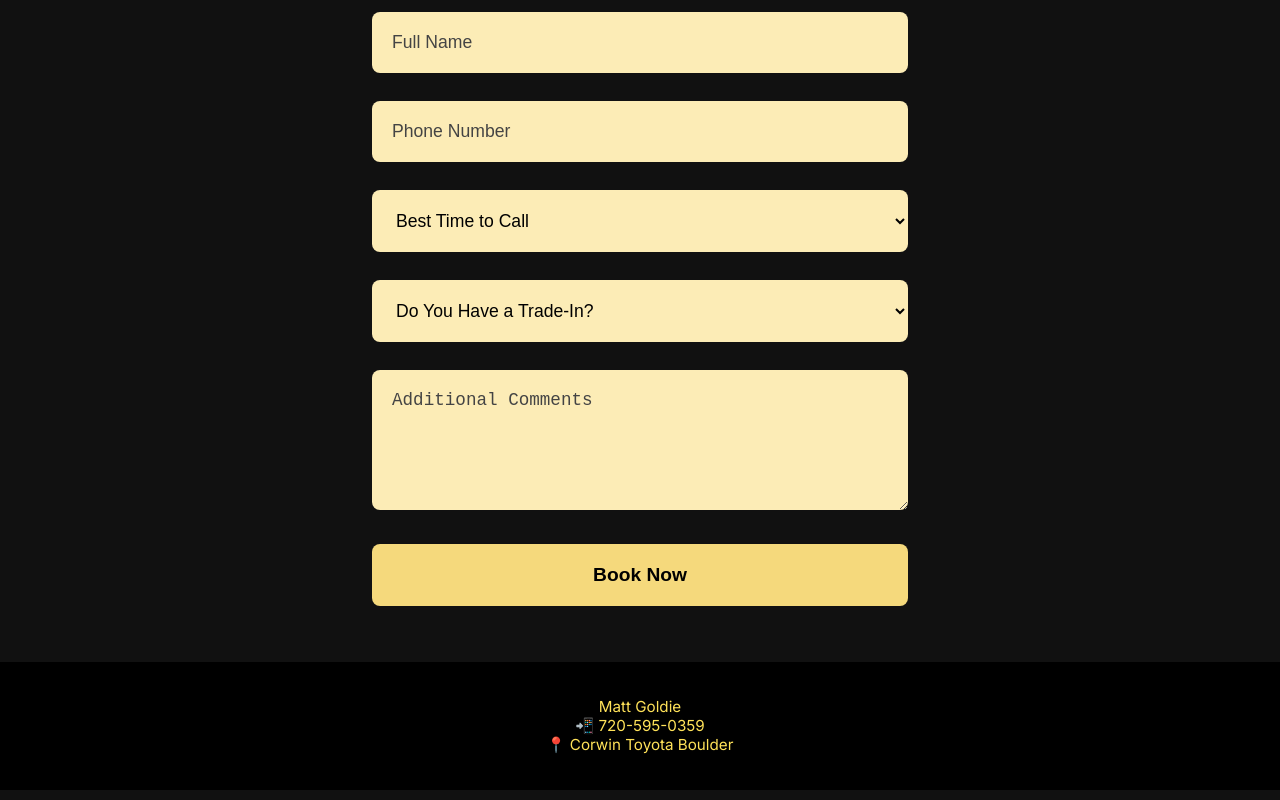
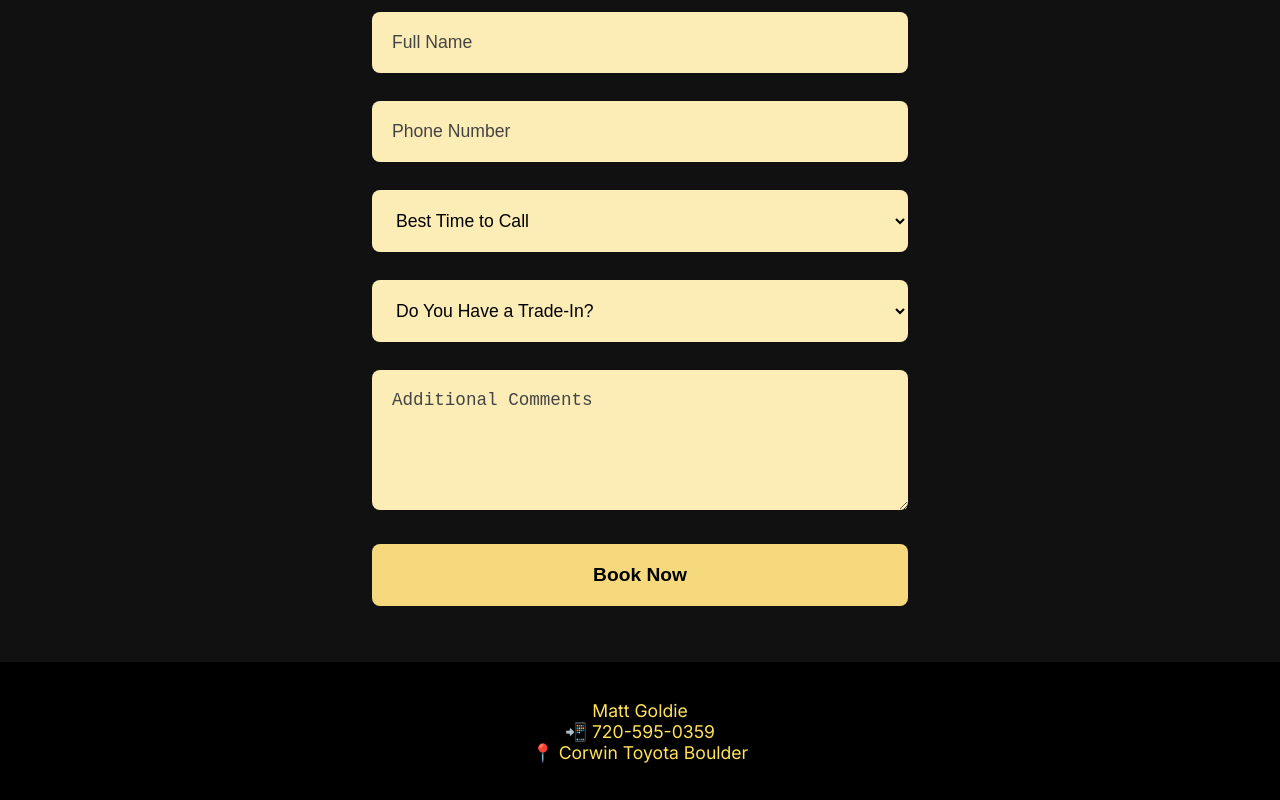
Before and after one commit to GoldieSoldMe/goldiesoldme.github.io, a plain HTML site: page index.html in a window 1280 px wide. Shown: the part 752-1552 px from the top of the page. Drawn offline with Linux system fonts and the light colour scheme.

Commit message:
Update index.html

```diff
--- a/index.html
+++ b/index.html
@@ -139,11 +139,12 @@
     </form>
     <p class="thank-you">✅ Thanks! Your call is booked. I’ll reach out soon!<br>In the meantime, text or call 📲 720-595-0359 if it’s urgent.</p>
   </main>
-
   <footer>
-    <p>Matt Goldie<br/>
-    📲 720-595-0359<br/>
-    📍 Corwin Toyota Boulder</p>
+    <p style="font-size: 1.1rem;">
+      Matt Goldie<br/>
+      📲 <span style="color: #ffe259;">720-595-0359</span><br/>
+      📍 Corwin Toyota Boulder
+    </p>
   </footer>
 </body>
 </html>
```
